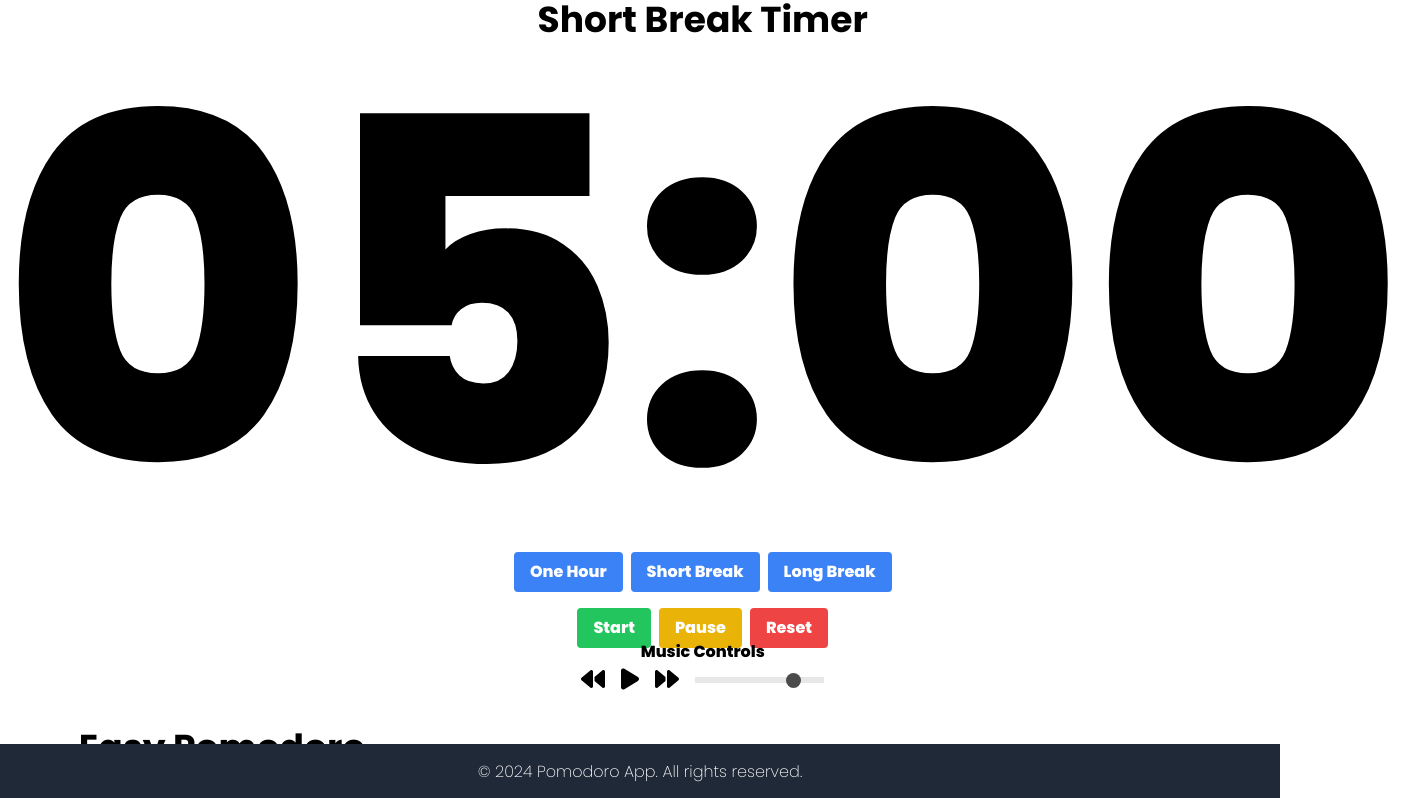
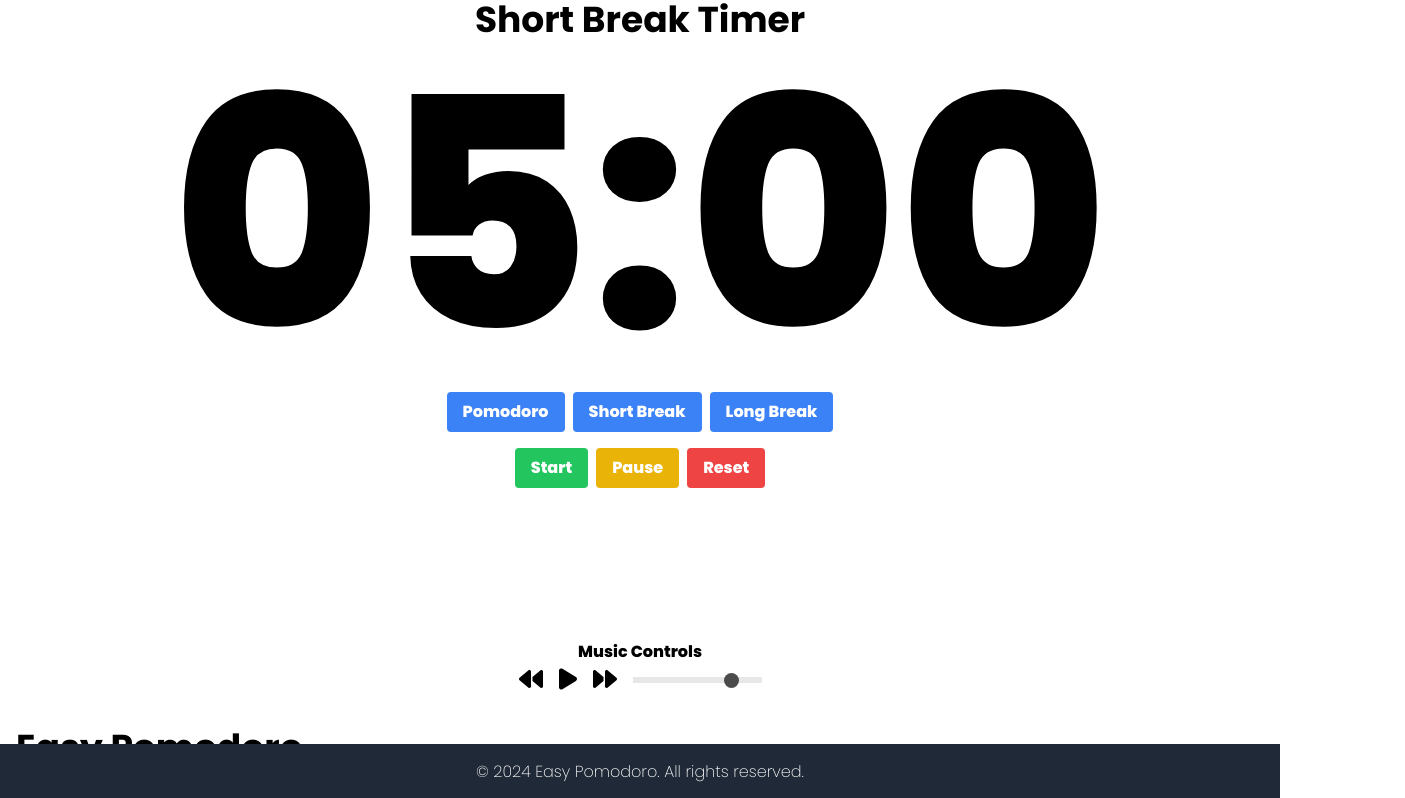
Before and after one commit to bhanuprakashsfdc/EasyPomodoro, a React (Vite) app: page / in a window 1280 px wide. Shown: the top 798 px of the page, 1405 px wide, since content can reach past the window. Built offline with nearby package versions, Linux system fonts and the light colour scheme.

Commit message:
pushing minor bugs

```diff
--- a/src/components/Footer.jsx
+++ b/src/components/Footer.jsx
@@ -1,9 +1,10 @@
 import React from 'react';
+import { WEBSITE_NAME } from '../constants/constants';
 
 function Footer() {
   return (
     <footer className="bg-gray-800 text-white p-4 text-center fixed bottom-0 w-full">
-      <p>&copy; {new Date().getFullYear()} Pomodoro App. All rights reserved.</p>
+      <p>&copy; {new Date().getFullYear()} { WEBSITE_NAME }. All rights reserved.</p>
     </footer>
   );
 }
--- a/src/components/Timer.jsx
+++ b/src/components/Timer.jsx
@@ -95,7 +95,7 @@ function Timer() {
         {new Date(timer.time * 1000).toISOString().substr(14, 5)}
       </p>
       <div className="space-x-2 mb-4">
-        <button onClick={() => handleSessionSwitch('work')} className="bg-blue-500 text-white px-4 py-2 rounded">One Hour</button>
+        <button onClick={() => handleSessionSwitch('work')} className="bg-blue-500 text-white px-4 py-2 rounded">Pomodoro</button>
         <button onClick={() => handleSessionSwitch('shortBreak')} className="bg-blue-500 text-white px-4 py-2 rounded">Short Break</button>
         <button onClick={() => handleSessionSwitch('longBreak')} className="bg-blue-500 text-white px-4 py-2 rounded">Long Break</button>
       </div>
--- a/src/components/components.css
+++ b/src/components/components.css
@@ -1,5 +1,5 @@
 .text-5xl {
-    font-size: 30rem !important;
+    font-size: 20rem !important;
     font-weight: 800;
 }
 .p-2{
```
